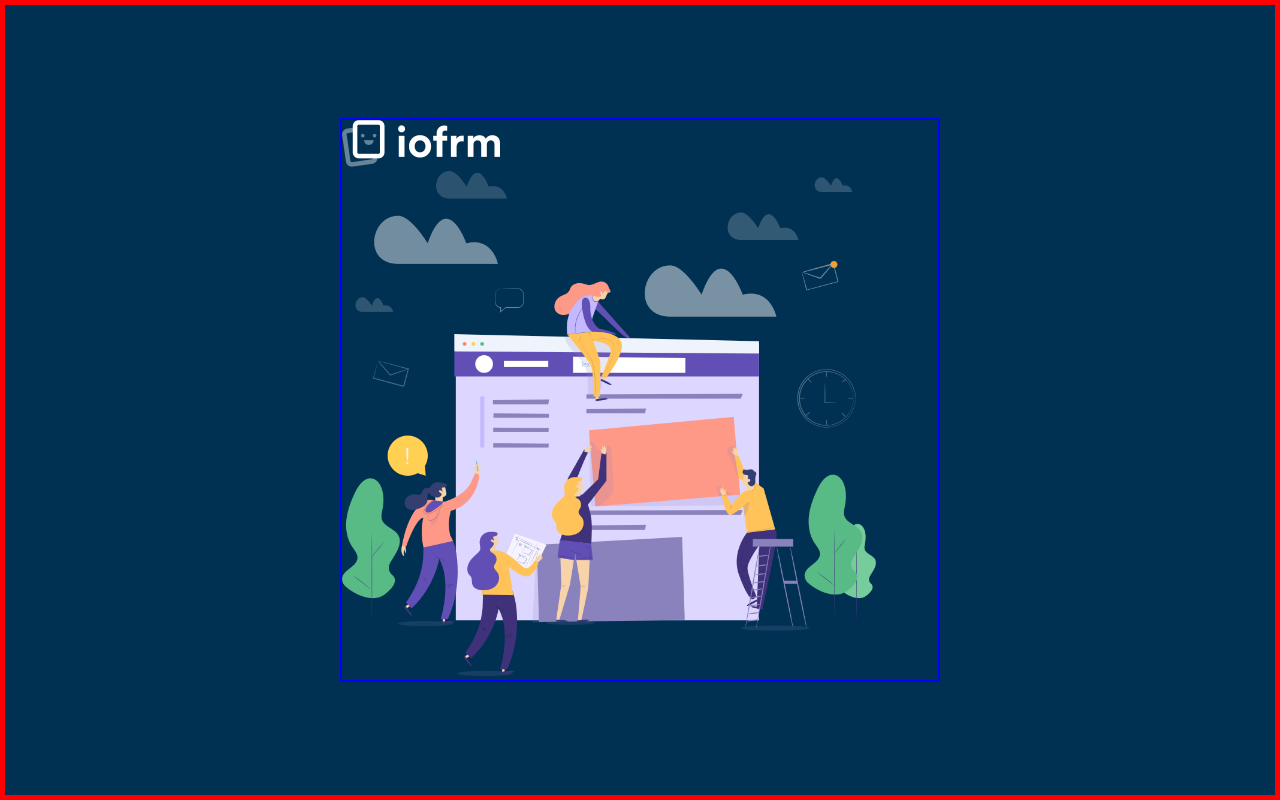
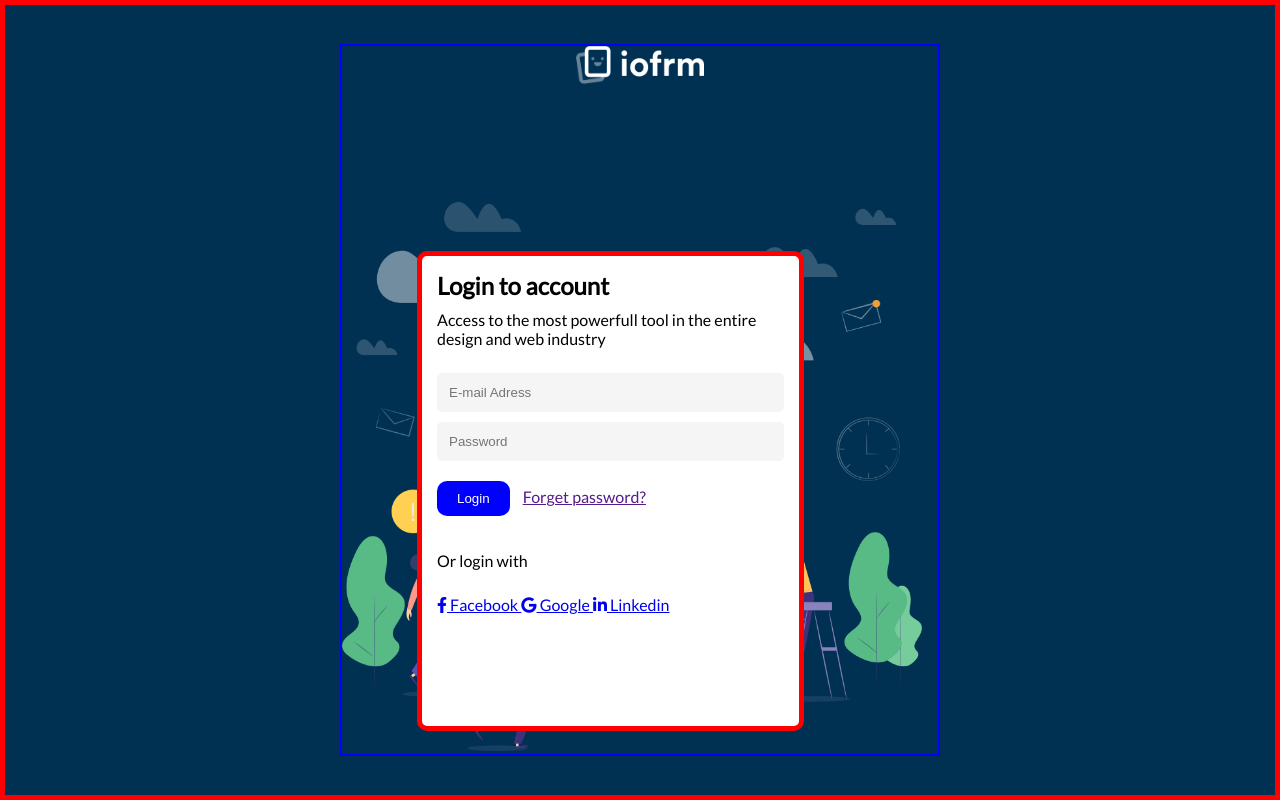
Before and after one commit to wiki-kouman/kouman-form, a plain HTML site: page index.html in a window 1280 px wide. Drawn offline with Linux system fonts and the light colour scheme; a web font is replaced by a local one.

Commit message:
ajout du formulaire

```diff
--- a/index.html
+++ b/index.html
@@ -5,20 +5,48 @@
     <meta http-equiv="X-UA-Compatible" content="IE=edge">
     <meta name="viewport" content="width=device-width, initial-scale=1.0">
     <link rel="stylesheet" href="style.css">
+    <link rel="stylesheet" href="https://cdnjs.cloudflare.com/ajax/libs/font-awesome/6.4.0/css/all.min.css" integrity="sha512-iecdLmaskl7CVkqkXNQ/ZH/XLlvWZOJyj7Yy7tcenmpD1ypASozpmT/E0iPtmFIB46ZmdtAc9eNBvH0H/ZpiBw==" crossorigin="anonymous" referrerpolicy="no-referrer" />
     <title>Document</title>
 </head>
 <body>
     <div class="all_body">
         <section class="bodyy">
         <header>
-              <p>
+              <p class="logo_head">
               <img src="image/logo-light.png" alt="logo de l'entreprise" title="logo de l'entreprise" id="logo_entreprise">
               </p>
-              <p>  <img src="image/image_de_fond.png" alt="image de fond" title="image de fond" width="534px"></p>
+              <p>  <img src="image/image_de_fond.png" alt="image de fond" title="image de fond" width="580px"></p>
         </header>
-        <section>
+        <form action="" method="get">
+            <h1>Login to account</h1>
+            <p>Access to the most powerfull tool in the entire design and web industry</p>
+            <input type="text" placeholder="E-mail Adress"> <br>
+            <input type="password" placeholder="Password"> <br>
+            <button class="button button_1">Login</button>
+            <a href="">Forget password?</a>  <br>
+            <div class="other_link">
+               <p> Or login with</p>
+               <a href="#">
+                <i class="fab fa-facebook-f">
 
-        </section>
+                </i>
+                Facebook
+               </a>
+               <a href="#">
+                <i class="fab fa-google">
+
+                </i>
+                Google
+               </a>
+               <a href="#">
+                <i class="fab fa-linkedin-in">
+
+                </i>
+                Linkedin
+               </a>
+            </div>
+        </form>
+
     </section>
     </div>
 </body>
--- a/style.css
+++ b/style.css
@@ -1,3 +1,4 @@
+@import url('https://fonts.googleapis.com/css2?family=Dancing+Script:wght@400;600&family=Kumbh+Sans:wght@400;700&family=Lato&family=Lexend+Deca:wght@400;500&family=Montserrat:wght@700&family=Mukta:wght@300;400&family=Oleo+Script+Swash+Caps&display=swap');
 *{
     box-sizing: border-box;
     padding: 0;
@@ -7,6 +8,7 @@ body{
     background-color: #003153;
     /* background-image: url('image/image_de_fond.png');
     background-repeat: no-repeat; */
+    font-family: 'Lato', sans-serif;
 }
 .all_body{
     height: 100vh;
@@ -15,8 +17,58 @@ body{
    display: flex;
    justify-content: center;
    align-items: center;
+
 }
 .bodyy{
     border: 2px solid blue;
     width: 600px;
+    position: relative;
 }
+.logo_head{
+   text-align: center;
+   padding-bottom: 115px;
+}
+#logo_entreprise{
+   width: 8em;
+}
+
+form{
+    width: 65%;
+    height: 480px;
+    border: 5px solid red;
+    background-color: #fff;
+    color: #000;
+    border-radius: 10px;
+    margin-left: 75px;
+    padding: 15px;
+    position: absolute;
+    top: 205px;
+}
+form h1{
+    padding-bottom: 10px;
+    font-weight: bold;
+}
+form p{
+    padding-bottom: 25px;
+}
+form input{
+    padding: 12px;
+    width: 100%;
+    margin-bottom: 10px;
+    background-color: whitesmoke;
+    border: none;
+    border-radius: 5px;
+}
+.button{
+    margin-top: 10px;
+    padding: 08px;
+    margin-bottom: 35px;
+    margin-right: 10px;
+}
+.button_1{
+    background-color: blue;
+    color: white;
+    padding: 10px 20px;
+    border-radius: 10px;
+    border: 0;
+}
```
